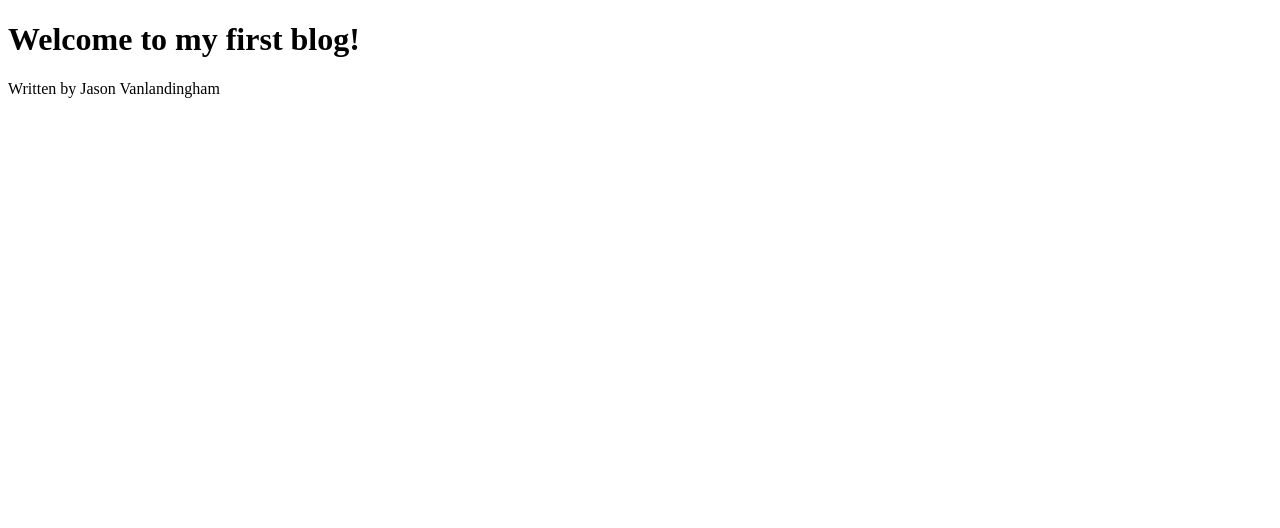
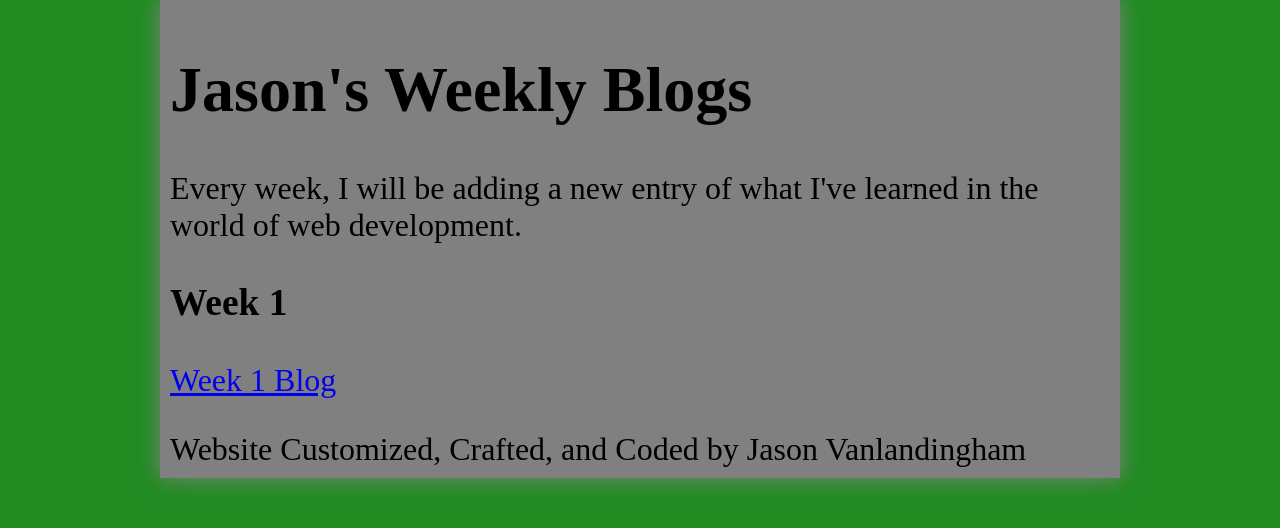
Before and after one commit to vanlanjr/cs347blog, a plain HTML site: page index.html in a window 1280 px wide. Drawn offline with Linux system fonts and the light colour scheme.

Commit message:
added monocolumn css style and week 1 html page

```diff
--- a/index.html
+++ b/index.html
@@ -3,16 +3,30 @@
 <head>
   <meta charset="UTF-8">
   <meta name="viewport" content="width=device-width, initial-scale=1.0">
-  <title>Blog</title>
+  <title>Blog Main Page</title>
+  <link rel="stylesheet" href="monocolumn.css">
+  <!-- <link rel="html" href="week1.html"> -->
 </head>
 <body>
+  <div id="root">
     <main>
       <h1>
-      Welcome to my first blog!
+        Jason's Weekly Blogs
       </h1>
+      <p>
+        Every week, I will be adding a new entry of what I've learned in the world
+        of web development.
+      </p>
+      <h3>
+        Week 1
+      </h3>
+      <p>
+        <a href="week1.html">Week 1 Blog</a>
+      </p>
     </main>
     <footer>
-    Written by Jason Vanlandingham
+      Website Customized, Crafted,  and Coded by Jason Vanlandingham
     </footer>
+  </div>
 </body>
 </html>
--- /dev/null
+++ b/monocolumn.css
@@ -0,0 +1,15 @@
+body {
+  background-color: forestgreen;
+  margin: 0;
+}
+
+#root {
+  font-size: 2em;
+  background-color: gray;
+  width: 960px;
+  min-height: 100vp;
+  margin: 0 auto;
+  padding: 10px;
+  box-shadow: 0 0 20px gray;
+  box-sizing: border-box;
+}
```
Also changed, not shown: week1.html (added, +16 -0 lines). Lines whose indentation alone changed are shown as unchanged.
